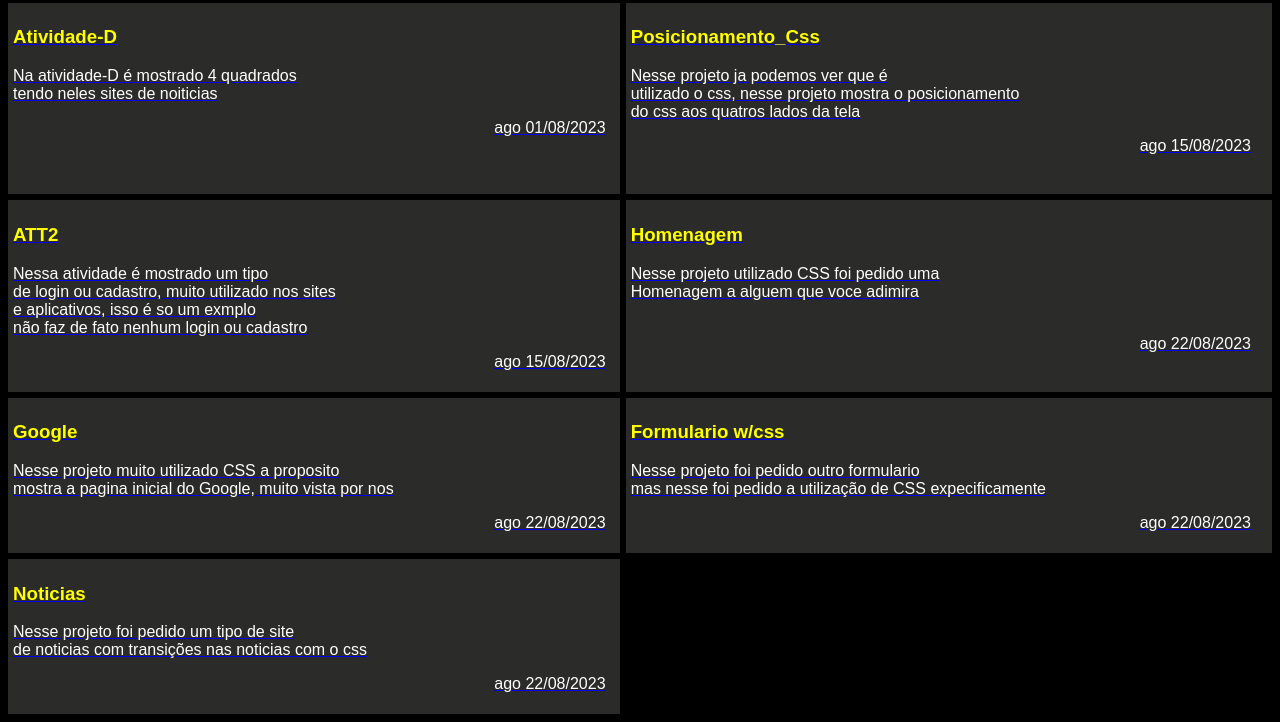
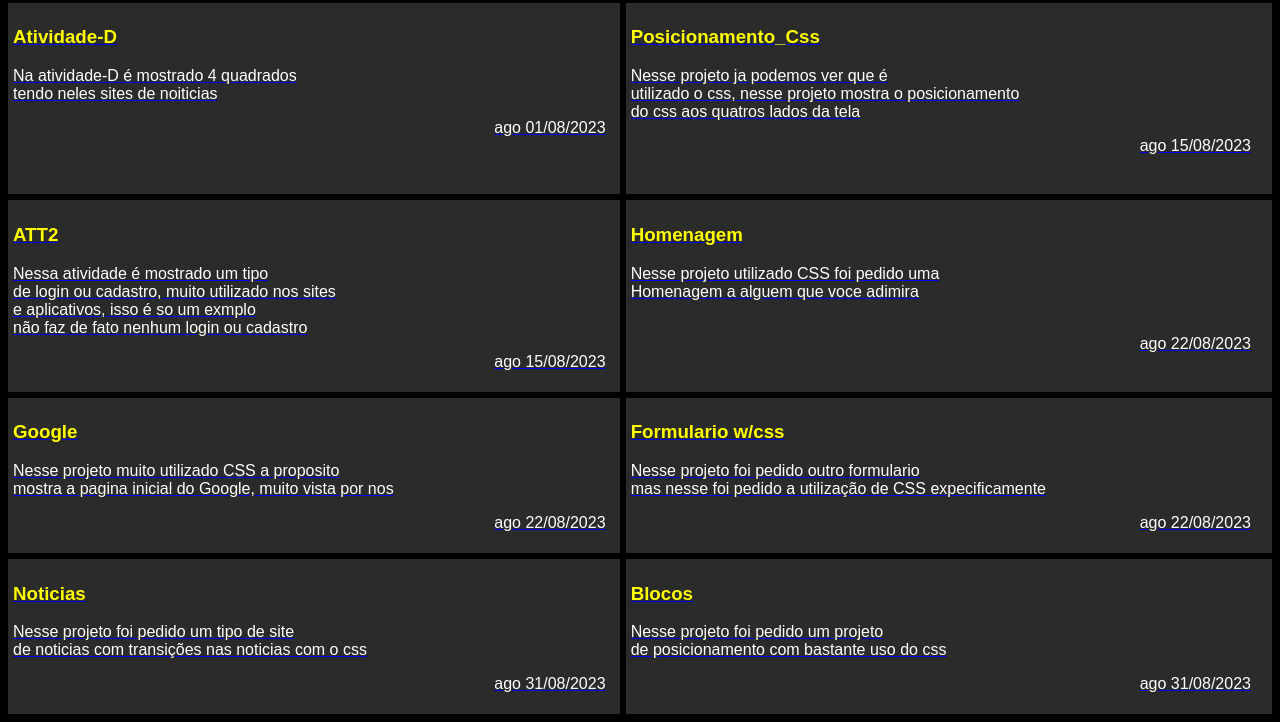
Before and after one commit to alanvc11/meus-prpjetos, a plain HTML site: page index.html in a window 1280 px wide. Shown: the part 484-1206 px from the top of the page. Drawn offline with Linux system fonts and the light colour scheme.

Commit message:
Update index.html

```diff
--- a/index.html
+++ b/index.html
@@ -97,10 +97,18 @@
   </div>
 </a>
 
-      <a href="https://alanvc11.github.io/noticias/">
+<a href="https://alanvc11.github.io/noticias/">
     <div class="subtitulo"><h3> Noticias </h3>
     <div class="descricao"> Nesse projeto foi pedido um tipo de site <br>
-    de noticias com transições nas noticias com o css <p>ago 22/08/2023</p>
+    de noticias com transições nas noticias com o css <p>ago 31/08/2023</p>
+    </div>
+  </div>
+</a>
+
+       <a href="https://alanvc11.github.io/blocos/">
+    <div class="subtitulo"><h3> Blocos </h3>
+    <div class="descricao"> Nesse projeto foi pedido um projeto <br>
+    de posicionamento com bastante uso do css <p>ago 31/08/2023</p>
     </div>
   </div>
 </a>
```
